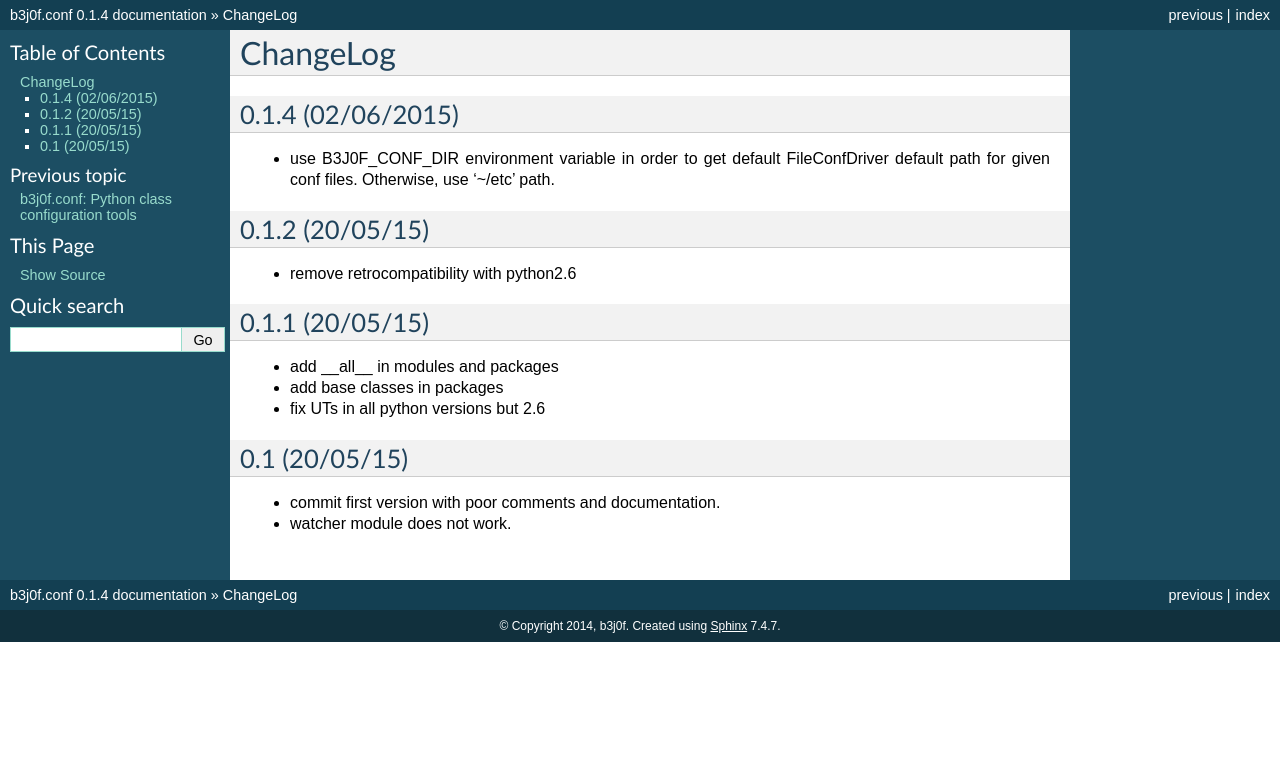
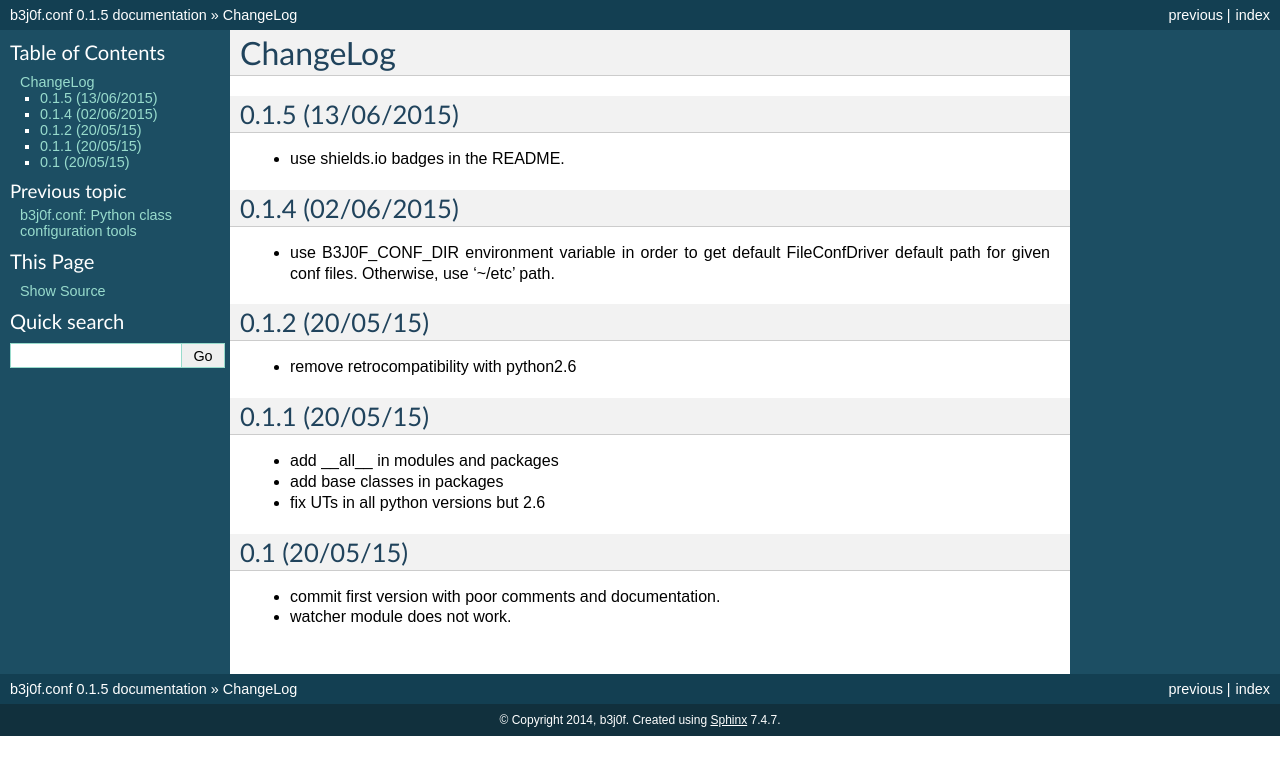
Before and after one commit to b3j0f/conf, a Sphinx documentation site: the page built from docs/changelog.rst, in a window 1280 px wide. Shown: the top 775 px of the page. Built offline with Sphinx 7.4.7, drawn with Linux system fonts in a browser that asks for light colours; pages that are not in the unit, such as notebooks, are missing from menus; the version number is read from the project's files by our own code.

Commit message:
:add: revision version

```diff
--- a/docs/changelog.rst
+++ b/docs/changelog.rst
@@ -1,5 +1,10 @@
 ChangeLog
 =========
+
+0.1.5 (13/06/2015)
+------------------
+
+- use shields.io badges in the README.
 
 0.1.4 (02/06/2015)
 ------------------
--- a/setup.py
+++ b/setup.py
@@ -47,7 +47,7 @@ description = 'python class configuration tools useful in python projects.'
 
 setup(
     name='b3j0f.conf',
-    version='0.1.4',
+    version='0.1.5',
     packages=find_packages(exclude=['test.*', '*.test.*']),
     author='b3j0f',
     author_email='jlabejof@yahoo.fr',
```
Also changed, not shown: README.rst (+7 -11 lines), 1 other file.
